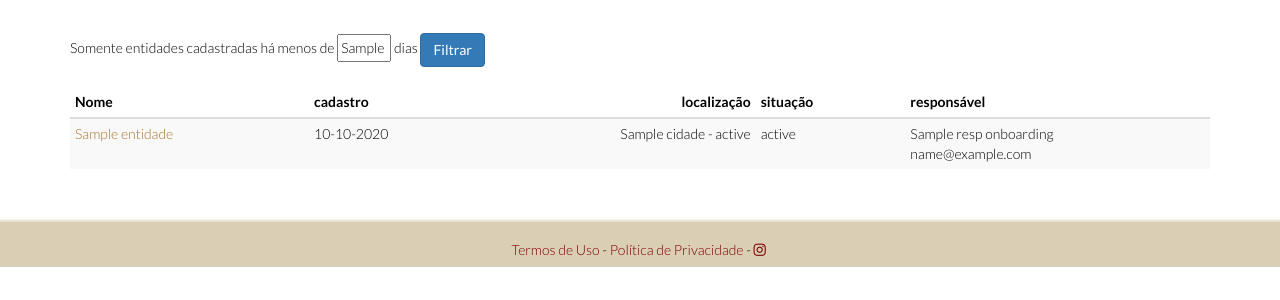
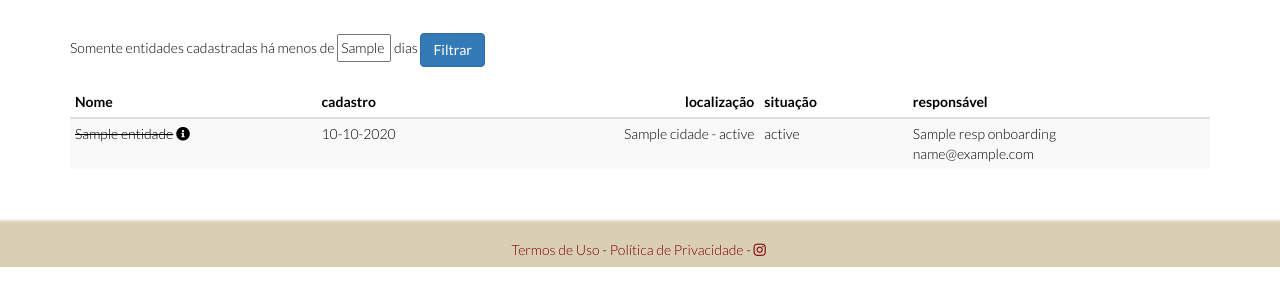
Before and after one commit to regiov/voluntarios, a Django app: template vol/templates/vol/onboarding_entidades.html in a window 1280 px wide. Shown: the part 236-536 px from the top of the page. Run offline with Django 3.2, Linux system fonts and the light colour scheme; the template is opened without the code that fills it: most values are stand-ins (such as "Sample title", 1, 10 or a date in 2020); parts of the project's set-up code (start-up, migrations or seed data) failed here and were passed over; some libraries are stand-ins or nearby versions.

Commit message:
Remoção de link para a página da entidade na lista de onboarding quando a entidade encontra-se inativa

```diff
--- a/vol/templates/vol/onboarding_entidades.html
+++ b/vol/templates/vol/onboarding_entidades.html
@@ -26,7 +26,7 @@
   <tbody>
   {% for entidade in entidades %}
   {% with status=entidade.onboarding_status %}<tr>
-      <td><a class="link-externo" href="{% url 'exibe_entidade' entidade.id %}" target="_blank">{{ entidade.nome_fantasia|default:entidade.razao_social }}</a></td>
+      <td>{% if entidade.aprovado %}<a class="link-externo" href="{% url 'exibe_entidade' entidade.id %}" target="_blank">{{ entidade.nome_fantasia|default:entidade.razao_social }}</a>{% else %}<s>{{ entidade.nome_fantasia|default:entidade.razao_social }}</s> <i class="fas fa-info-circle" title="cadastro inativo"></i>{% endif %}</td>
       <td>{{ entidade.data_cadastro|date:"d-m-Y" }}</td>
       <td class="text-right">{{ entidade.cidade|default:"?" }} - {{ entidade.estado|default:"?" }}</td>
       <td><span class="{% if status == 1 or status == 4 or status == 7 %}text-danger{% elif status == 8 %}text-success{% endif %}">
```
